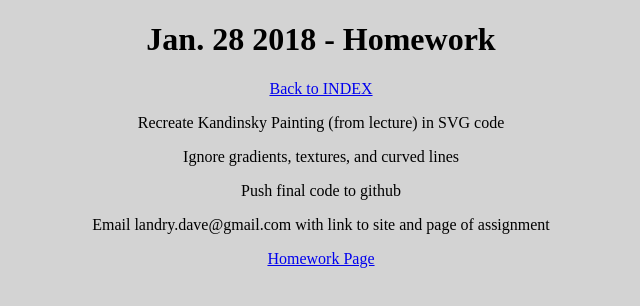
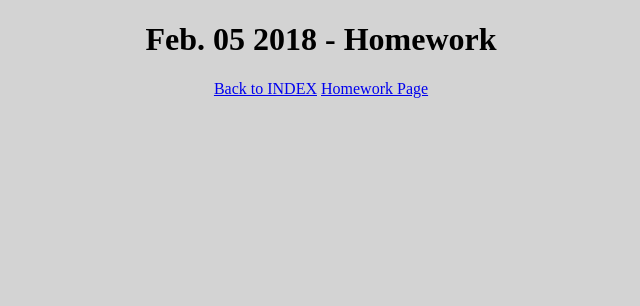
Before and after one commit to jacktdombrowski/jacktdombrowski.github.io, a plain HTML site: page 2018_02_05/2018_01_29.html in a window 1280 px wide. Shown: the whole page, without its empty margins (319-959 px from the left). Drawn offline with Linux system fonts and the light colour scheme.

Commit message:
Global Link and Syntax Update

```diff
--- a/2018_02_05/2018_01_29.html
+++ b/2018_02_05/2018_01_29.html
@@ -1,16 +1,15 @@
 <!DOCTYPE html>
 <html>
-  <header>
+  <head>
     <meta charset="utf-8" />
-    <title>Jan. 29 2018</title>
-  </header>
+    <title>Feb. 05 2018</title>
+    <style>
+
+    </style>
+  </head>
   <body style="font-family:opensans; text-align:center;" bgcolor="lightgrey">
-    <h1>Jan. 28 2018 - Homework</h1>
+    <h1>Feb. 05 2018 - Homework</h1>
     <a href="../index.html">Back to INDEX</a>
-      <p>Recreate Kandinsky Painting (from lecture) in SVG code</p>
-      <p>Ignore gradients, textures, and curved lines</p>
-      <p>Push final code to github</p>
-      <p>Email landry.dave@gmail.com with link to site and page of assignment</p>
     <a href="WIP.html">Homework Page</a>
   </body>
 </html>
```
Also changed, not shown: 2018_01_29/2018_01_29.html (+2 -2 lines), 2018_01_29/WIP.html (+2 -2 lines), 2018_02_05/2018_02_05.css (added).
